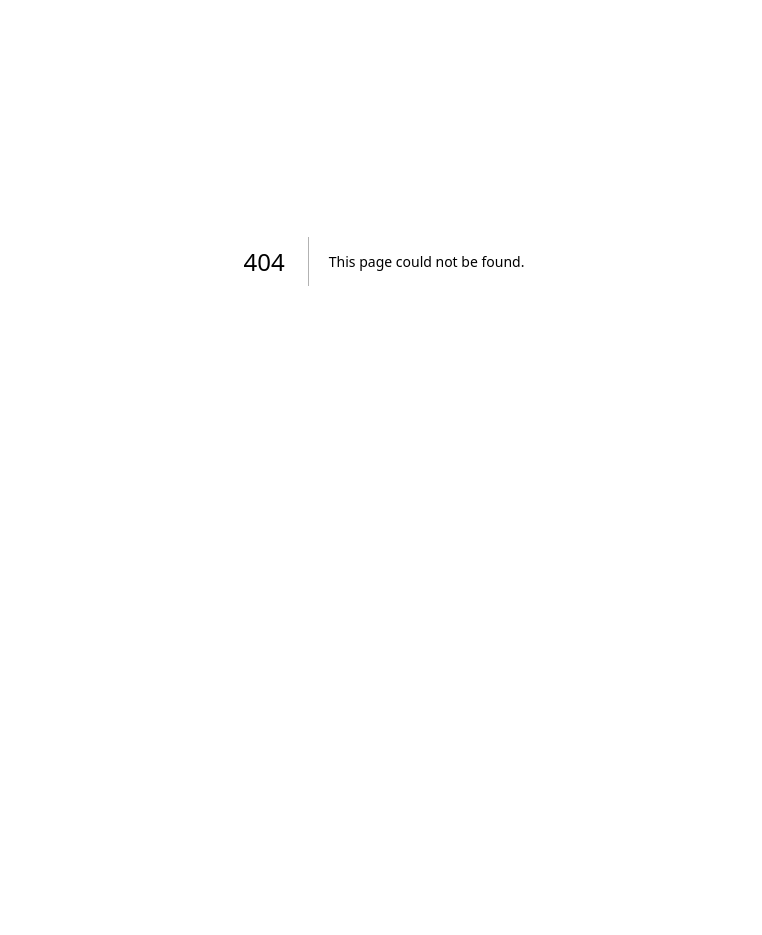
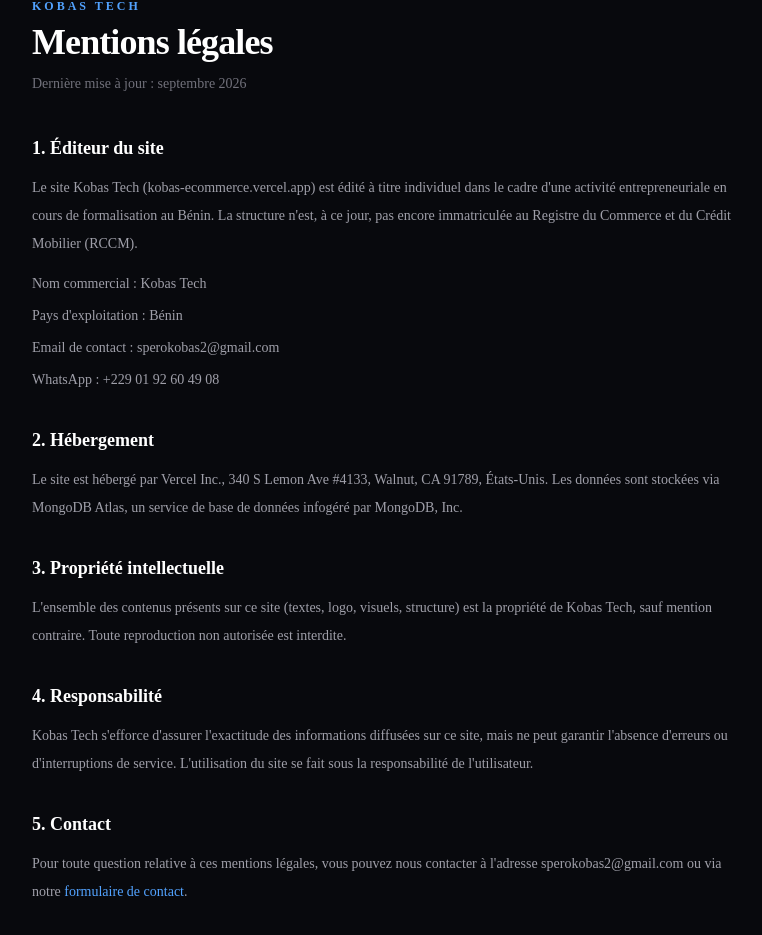
Before and after one commit to sperokobas2-a11y/kobas-ecommerce, a Next.js app: page /mentions-legales in a window 1280 px wide. Before the commit this address had no page. Shown: the part 139-1074 px from the top of the page, without its empty margins (256-1018 px from the left). Before the commit the page ends 800 px from the top, so only its background shows below. Built offline with nearby package versions, Linux system fonts and the light colour scheme; no server answers.

Commit message:
Add Mentions Légales page with legal information

```diff
--- /dev/null
+++ b/app/mentions-legales/page.tsx
@@ -0,0 +1,96 @@
+import Header from "@/components/Header";
+import Footer from "@/components/Footer";
+
+export default function MentionsLegalesPage() {
+  return (
+    <main className="min-h-screen bg-[#08090d] text-white">
+      <Header />
+
+      <section className="mx-auto max-w-3xl px-5 py-16 lg:px-8">
+        <p className="text-xs font-bold uppercase tracking-[0.25em] text-blue-400">
+          Kobas Tech
+        </p>
+
+        <h1 className="mt-2 text-4xl font-black tracking-tight">
+          Mentions légales
+        </h1>
+
+        <p className="mt-3 text-sm text-zinc-500">
+          Dernière mise à jour : {new Date().toLocaleDateString("fr-FR", {
+            month: "long",
+            year: "numeric",
+          })}
+        </p>
+
+        <div className="mt-10 space-y-8 text-sm leading-7 text-zinc-400">
+          <div>
+            <h2 className="text-lg font-bold text-white">1. Éditeur du site</h2>
+            <p className="mt-3">
+              Le site Kobas Tech (kobas-ecommerce.vercel.app) est édité à
+              titre individuel dans le cadre d&apos;une activité
+              entrepreneuriale en cours de formalisation au Bénin. La
+              structure n&apos;est, à ce jour, pas encore immatriculée au
+              Registre du Commerce et du Crédit Mobilier (RCCM).
+            </p>
+            <ul className="mt-3 space-y-1">
+              <li>Nom commercial : Kobas Tech</li>
+              <li>Pays d&apos;exploitation : Bénin</li>
+              <li>Email de contact : sperokobas2@gmail.com</li>
+              <li>WhatsApp : +229 01 92 60 49 08</li>
+            </ul>
+          </div>
+
+          <div>
+            <h2 className="text-lg font-bold text-white">2. Hébergement</h2>
+            <p className="mt-3">
+              Le site est hébergé par Vercel Inc., 340 S Lemon Ave #4133,
+              Walnut, CA 91789, États-Unis. Les données sont stockées via
+              MongoDB Atlas, un service de base de données infogéré par
+              MongoDB, Inc.
+            </p>
+          </div>
+
+          <div>
+            <h2 className="text-lg font-bold text-white">
+              3. Propriété intellectuelle
+            </h2>
+            <p className="mt-3">
+              L&apos;ensemble des contenus présents sur ce site (textes,
+              logo, visuels, structure) est la propriété de Kobas Tech, sauf
+              mention contraire. Toute reproduction non autorisée est
+              interdite.
+            </p>
+          </div>
+
+          <div>
+            <h2 className="text-lg font-bold text-white">
+              4. Responsabilité
+            </h2>
+            <p className="mt-3">
+              Kobas Tech s&apos;efforce d&apos;assurer l&apos;exactitude des
+              informations diffusées sur ce site, mais ne peut garantir
+              l&apos;absence d&apos;erreurs ou d&apos;interruptions de
+              service. L&apos;utilisation du site se fait sous la
+              responsabilité de l&apos;utilisateur.
+            </p>
+          </div>
+
+          <div>
+            <h2 className="text-lg font-bold text-white">5. Contact</h2>
+            <p className="mt-3">
+              Pour toute question relative à ces mentions légales, vous
+              pouvez nous contacter à l&apos;adresse sperokobas2@gmail.com
+              ou via notre{" "}
+              <a href="/contact" className="text-blue-400 hover:underline">
+                formulaire de contact
+              </a>
+              .
+            </p>
+          </div>
+        </div>
+      </section>
+
+      <Footer />
+    </main>
+  );
+}
```
